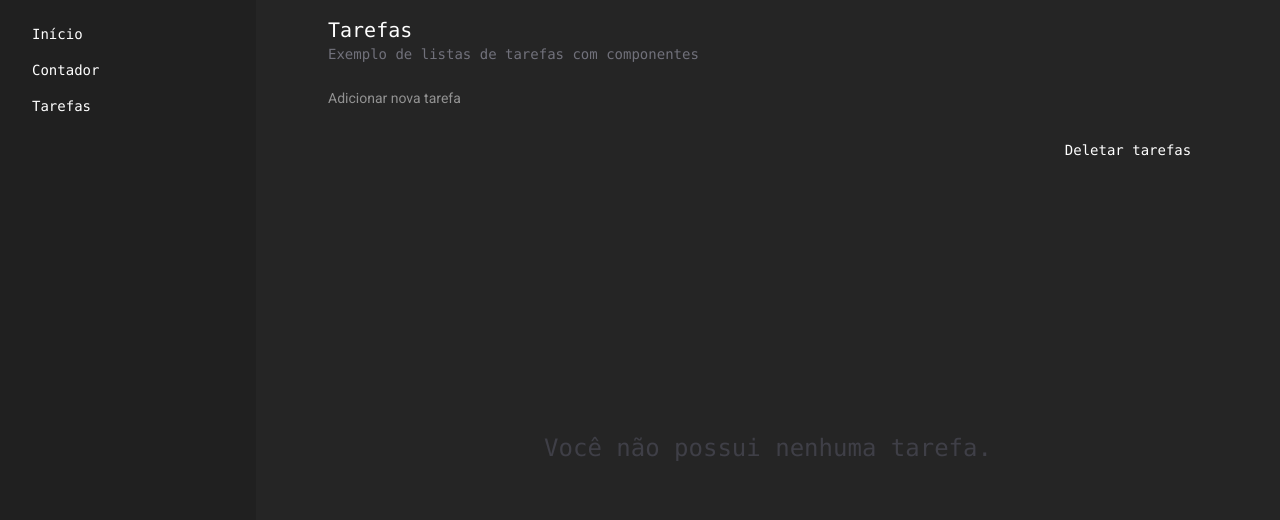
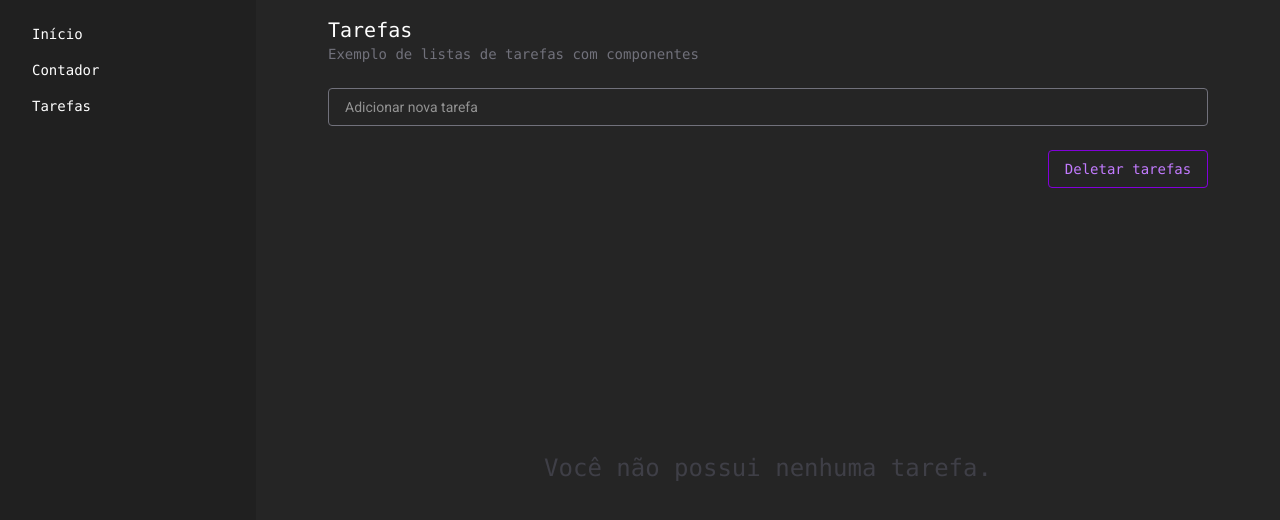
Before and after one commit to ThiagoSuchi/Studying-Angular, an Angular app: page /todos in a window 1280 px wide. Shown: the top 520 px of the page. Built offline with nearby package versions, Linux system fonts and the light colour scheme.

Commit message:
style(global): adiciona classes genericas para inputs e botões roxos

```diff
--- a/src/styles.css
+++ b/src/styles.css
@@ -12,6 +12,7 @@ body {
 /* Remove largura padrão e deixa fino */
 ::-webkit-scrollbar {
   width: 4px;
+  height: 4px;
 }
 
 /* Remove o fundo (track) */
@@ -33,6 +34,7 @@ body {
 @layer components {
     .btn {
         @apply flex mt-5 cursor-pointer p-2 rounded
+               items-center
                transition-all
                duration-100
                ease-in-out;
@@ -51,11 +53,16 @@ body {
                active:bg-gray-700;
     }
 
-    .btn-transparent {
-        @apply text-orange-800 border border-orange-800
-               hover:bg-orange-950
-               hover:text-orange-600
-               active:bg-orange-900;
+    .btn-purple {
+      @apply text-purple-400 border
+             border-purple-700
+             hover:bg-purple-950
+             hover:text-purple-600
+             active:bg-purple-950;
+    }
 
+    .input {
+      @apply border border-zinc-500 rounded px-4 py-2;
+      @apply outline-none focus:border-purple-800;
     }
 }
```
